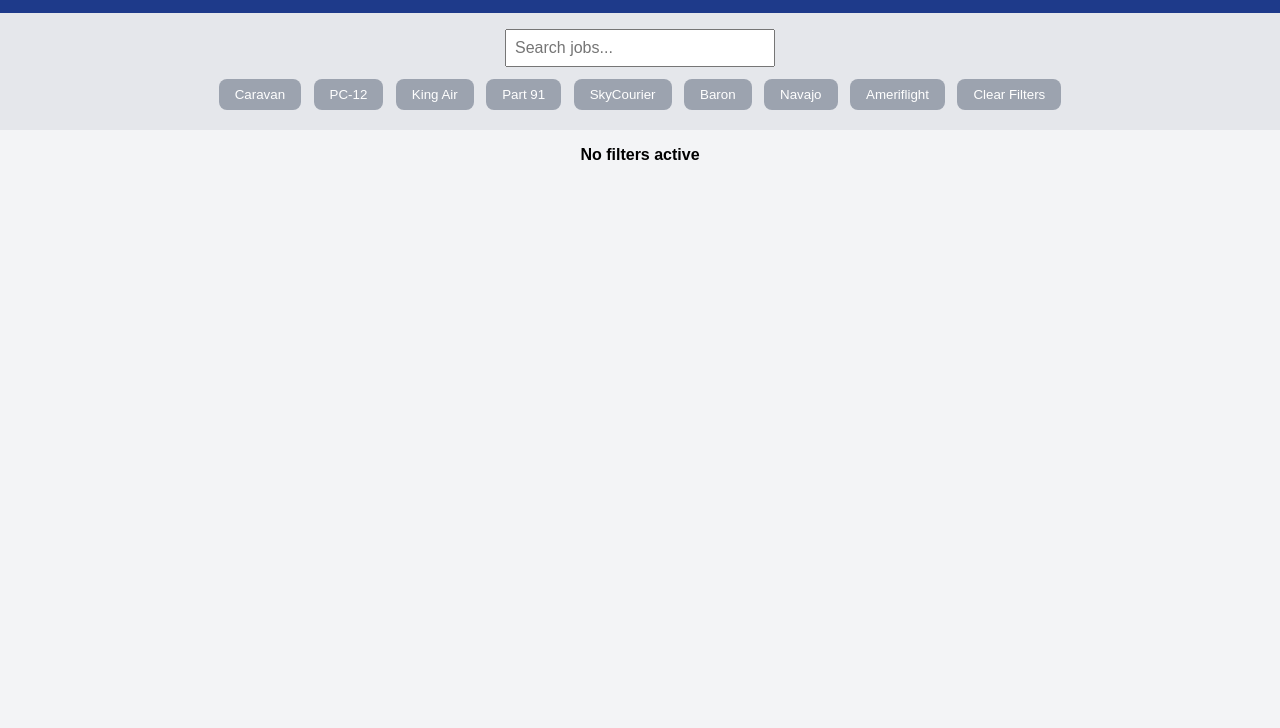
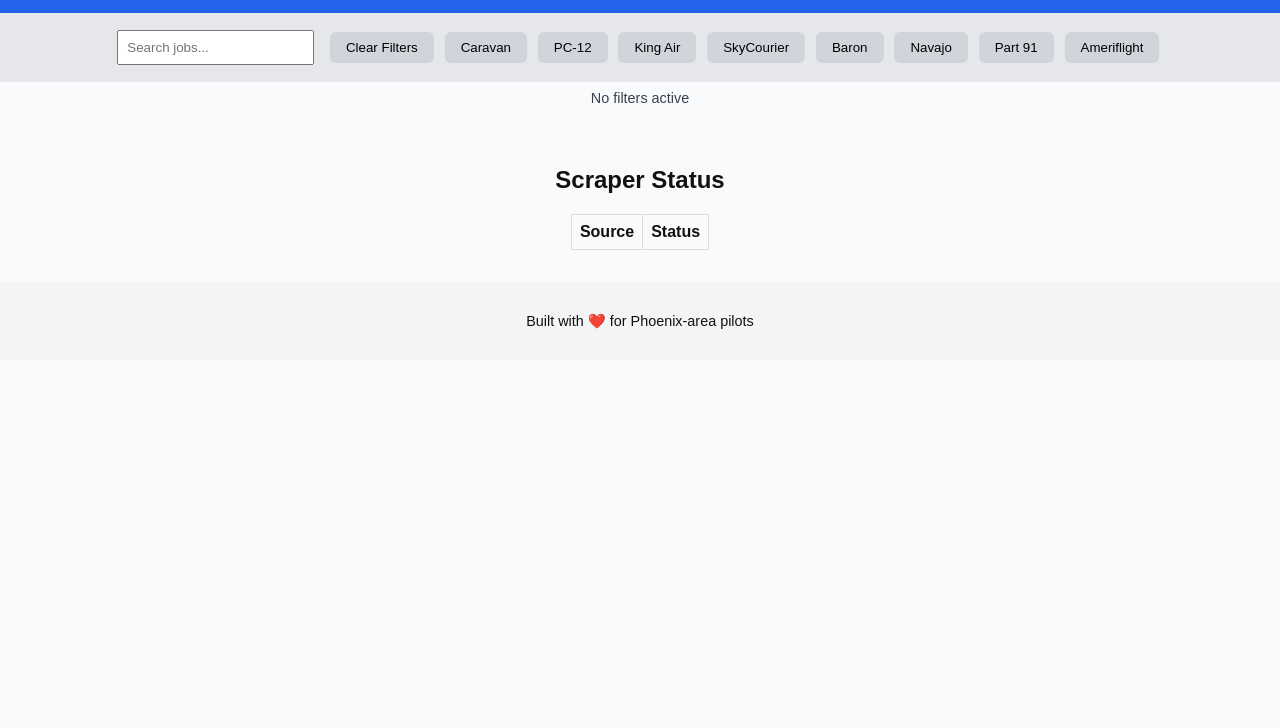
Before and after one commit to CaptainSeanG/PhxPilotJobs, a plain HTML site: page index.html in a window 1280 px wide. Shown: the part 72-800 px from the top of the page. Drawn offline with Linux system fonts and the light colour scheme.

Commit message:
Update index.html

```diff
--- a/index.html
+++ b/index.html
@@ -2,115 +2,94 @@
 <html lang="en">
 <head>
   <meta charset="UTF-8">
-  <meta name="viewport" content="width=device-width, initial-scale=1.0">
-  <title>Phoenix Pilot Jobs</title>
+  <title>Pilot Jobs in Phoenix, AZ</title>
   <style>
     body {
       font-family: Arial, sans-serif;
-      background: #f3f4f6;
       margin: 0;
       padding: 0;
+      background: #f9fafb;
+      color: #111;
     }
     header {
-      background: #1e3a8a;
+      background: #2563eb;
       color: white;
       padding: 1rem;
       text-align: center;
     }
     header h1 {
       margin: 0;
-      font-size: 1.75rem;
+      font-size: 1.8rem;
     }
     #last-updated {
       font-size: 0.9rem;
-      margin-top: 0.3rem;
-      color: #d1d5db;
+      margin-top: 0.25rem;
     }
     .controls {
+      text-align: center;
       padding: 1rem;
-      text-align: center;
       background: #e5e7eb;
     }
     .controls input {
       padding: 0.5rem;
-      font-size: 1rem;
-      margin-bottom: 0.5rem;
-      width: 250px;
+      margin-right: 0.5rem;
     }
     .controls button {
-      margin: 0.25rem;
       padding: 0.5rem 1rem;
+      margin: 0.2rem;
       border: none;
-      border-radius: 8px;
-      background: #9ca3af;
-      color: white;
+      border-radius: 6px;
       cursor: pointer;
-      transition: background 0.2s;
-    }
-    .controls button:hover {
-      background: #6b7280;
+      background: #d1d5db;
     }
     .controls button.active {
-      font-weight: bold;
+      background: #2563eb;
       color: white;
     }
-    /* Individual colors for active filters */
-    .controls button.active[data-tag="Caravan"] {
-      background-color: #16a34a; /* green */
+    #filter-summary {
+      text-align: center;
+      font-size: 0.9rem;
+      margin: 0.5rem 0;
+      color: #374151;
     }
-    .controls button.active[data-tag="PC-12"] {
-      background-color: #9333ea; /* purple */
-    }
-    .controls button.active[data-tag="King Air"] {
-      background-color: #f97316; /* orange */
-    }
-    .controls button.active[data-tag="Part 91"] {
-      background-color: #2563eb; /* blue */
-    }
-    .controls button.active[data-tag="SkyCourier"] {
-      background-color: #0891b2; /* teal */
-    }
-    .controls button.active[data-tag="Baron"] {
-      background-color: #dc2626; /* red */
-    }
-    .controls button.active[data-tag="Navajo"] {
-      background-color: #ca8a04; /* gold */
-    }
-    .controls button.active[data-tag="Ameriflight"] {
-      background-color: #1e40af; /* dark blue */
-    }
-
-    /* Jobs grid */
-    .jobs {
+    #jobs-container {
       display: grid;
-      grid-template-columns: repeat(auto-fit, minmax(280px, 1fr));
+      grid-template-columns: repeat(auto-fill, minmax(280px, 1fr));
       gap: 1rem;
       padding: 1rem;
-      max-width: 1200px;
-      margin: auto;
     }
-
     .job-card {
+      border: 1px solid #ddd;
+      padding: 1rem;
+      border-radius: 8px;
       background: white;
-      border-radius: 12px;
-      padding: 1rem;
-      box-shadow: 0 2px 6px rgba(0,0,0,0.1);
+      box-shadow: 0 2px 4px rgba(0,0,0,0.1);
     }
     .job-card h3 {
       margin-top: 0;
+      font-size: 1.2rem;
     }
     .job-card a {
-      color: #1e3a8a;
       text-decoration: none;
+      color: #2563eb;
     }
     .job-card a:hover {
       text-decoration: underline;
     }
-
-    #filter-summary {
+    footer {
       text-align: center;
-      margin: 1rem;
-      font-weight: bold;
+      padding: 1rem;
+      background: #f3f4f6;
+      font-size: 0.9rem;
+      margin-top: 2rem;
+    }
+    table {
+      margin: 1rem auto;
+      border-collapse: collapse;
+    }
+    th, td {
+      padding: 8px;
+      border: 1px solid #ddd;
     }
   </style>
 </head>
@@ -122,20 +101,35 @@
 
   <div class="controls">
     <input type="text" id="search" placeholder="Search jobs..." oninput="renderJobs()">
-    <br>
-    <button onclick="toggleFilter('Caravan')" data-tag="Caravan">Caravan</button>
-    <button onclick="toggleFilter('PC-12')" data-tag="PC-12">PC-12</button>
-    <button onclick="toggleFilter('King Air')" data-tag="King Air">King Air</button>
-    <button onclick="toggleFilter('Part 91')" data-tag="Part 91">Part 91</button>
-    <button onclick="toggleFilter('SkyCourier')" data-tag="SkyCourier">SkyCourier</button>
-    <button onclick="toggleFilter('Baron')" data-tag="Baron">Baron</button>
-    <button onclick="toggleFilter('Navajo')" data-tag="Navajo">Navajo</button>
-    <button onclick="toggleFilter('Ameriflight')" data-tag="Ameriflight">Ameriflight</button>
     <button onclick="clearFilters()">Clear Filters</button>
+    <button data-tag="Caravan" onclick="toggleFilter('Caravan')">Caravan</button>
+    <button data-tag="PC-12" onclick="toggleFilter('PC-12')">PC-12</button>
+    <button data-tag="King Air" onclick="toggleFilter('King Air')">King Air</button>
+    <button data-tag="SkyCourier" onclick="toggleFilter('SkyCourier')">SkyCourier</button>
+    <button data-tag="Baron" onclick="toggleFilter('Baron')">Baron</button>
+    <button data-tag="Navajo" onclick="toggleFilter('Navajo')">Navajo</button>
+    <button data-tag="Part 91" onclick="toggleFilter('Part 91')">Part 91</button>
+    <button data-tag="Ameriflight" onclick="toggleFilter('Ameriflight')">Ameriflight</button>
   </div>
 
   <div id="filter-summary">No filters active</div>
-  <div id="jobs-container" class="jobs"></div>
+
+  <div id="jobs-container"></div>
+
+  <h2 style="text-align:center;">Scraper Status</h2>
+  <table id="status-table">
+    <thead>
+      <tr>
+        <th>Source</th>
+        <th>Status</th>
+      </tr>
+    </thead>
+    <tbody></tbody>
+  </table>
+
+  <footer>
+    <p>Built with ❤️ for Phoenix-area pilots</p>
+  </footer>
 
   <script src="script.js"></script>
 </body>
```
